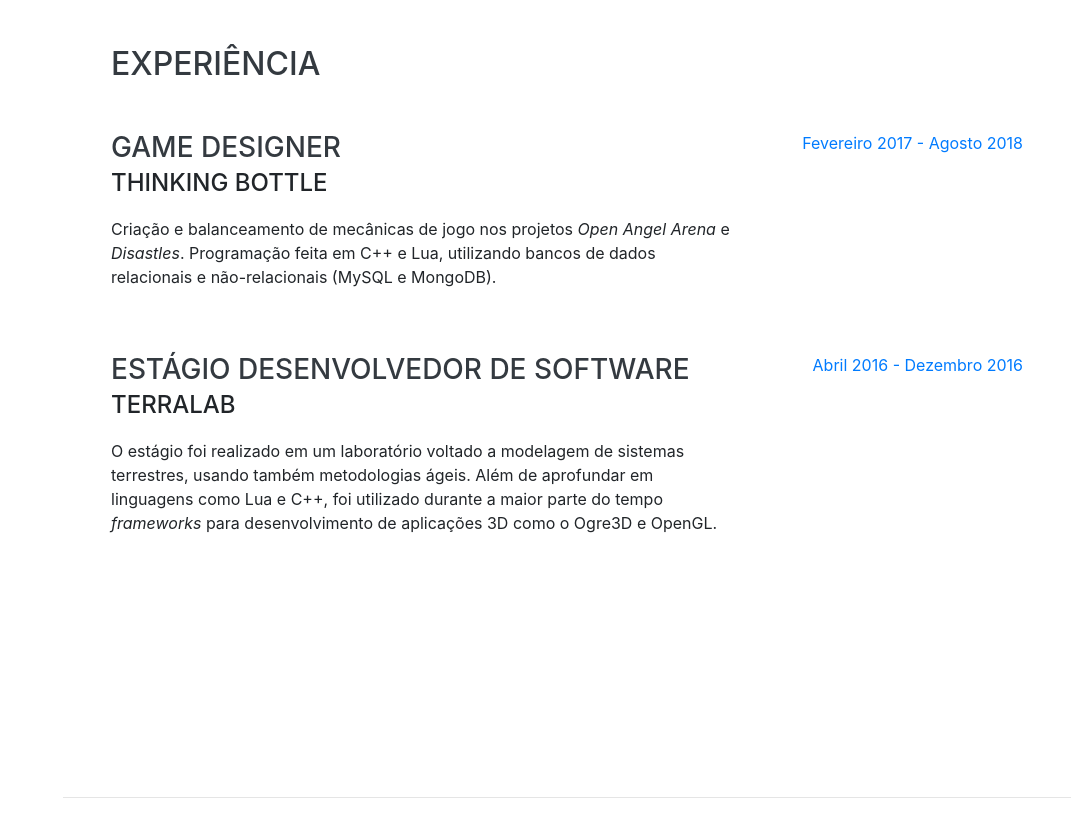
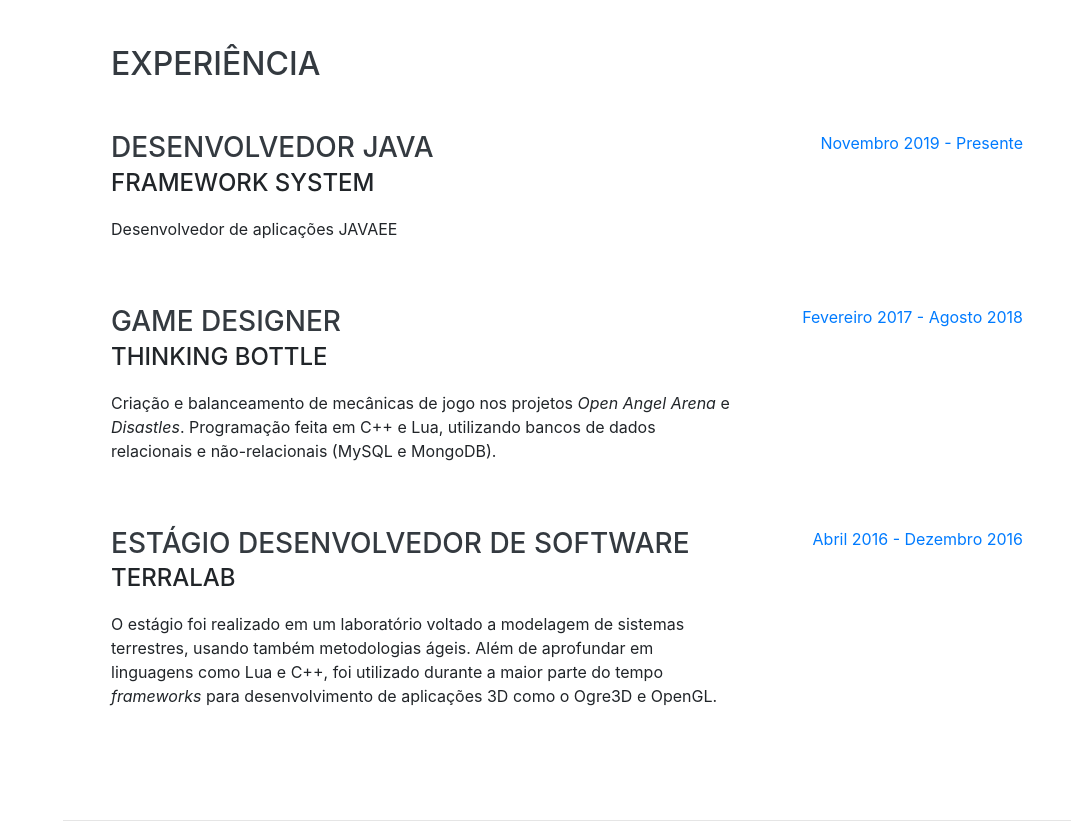
Before and after one commit to guilhermearmelo/guilhermearmelo.github.io, a website with bundled scripts: page index.html in a window 1280 px wide. Shown: the part 804-1641 px from the top of the page, without its empty margins (209-1280 px from the left). Built offline with nearby package versions, Linux system fonts and the light colour scheme; a web font is replaced by a local one.

Commit message:
Framework System

```diff
--- a/index.html
+++ b/index.html
@@ -96,6 +96,17 @@
     <section class="resume-section p-3 p-lg-5 d-flex justify-content-center" id="experience">
       <div class="w-100">
         <h2 class="mb-5">Experiência</h2>
+
+        <div class="resume-item d-flex flex-column flex-md-row justify-content-between mb-5">
+          <div class="resume-content">
+            <h3 class="mb-0">Desenvolvedor JAVA</h3>
+            <div class="subheading mb-3">Framework System</div>
+            <p>Desenvolvedor de aplicações JAVAEE</p>
+          </div>
+          <div class="resume-date text-md-right">
+            <span class="text-primary">Novembro 2019 - Presente</span>
+          </div>
+        </div>
 
         <div class="resume-item d-flex flex-column flex-md-row justify-content-between mb-5">
           <div class="resume-content">
```
